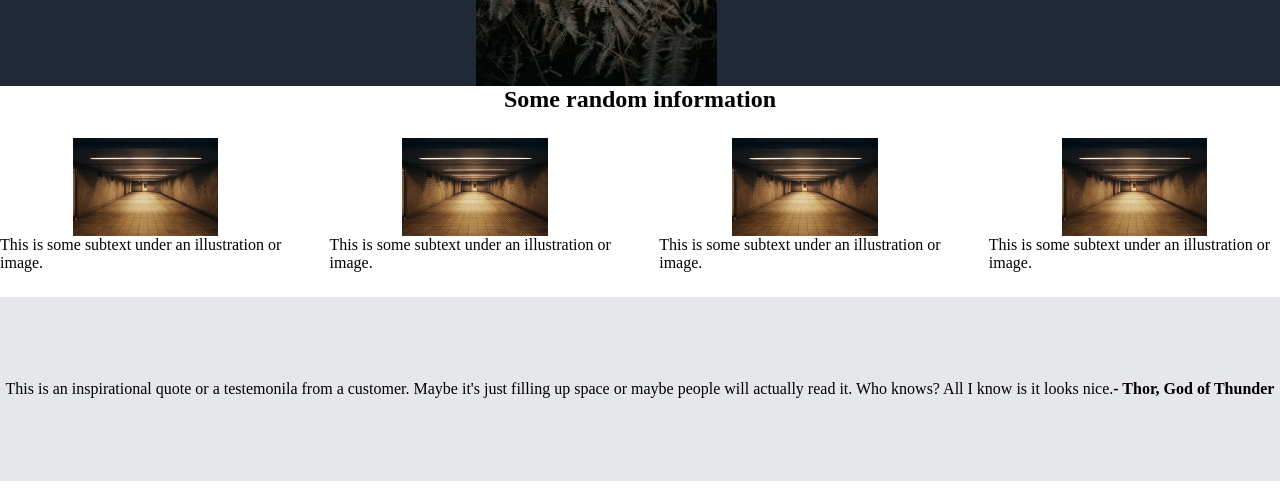
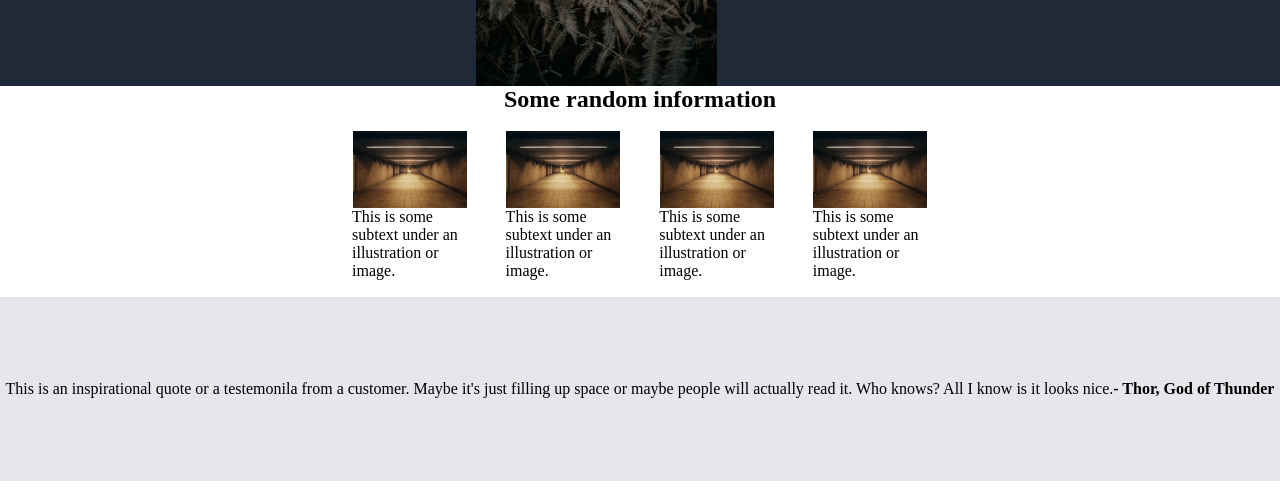
Before and after one commit to marcos96m/Landing-Page, a plain HTML site: page index.html in a window 1280 px wide. Shown: the part 303-800 px from the top of the page. Drawn offline with Linux system fonts and the light colour scheme.

Commit message:
landing page completed

```diff
--- a/style.css
+++ b/style.css
@@ -69,7 +69,7 @@ align-items: center;
 column-gap: 3vw;
 }
 .illustration-rows img {
-    max-width: 50%;
+    max-width: 99%;
     height: auto;
 }
 .illustration-1,.illustration-2,.illustration-3,.illustration-4{
@@ -77,6 +77,7 @@ column-gap: 3vw;
     flex-direction: column;
     justify-content: center;
     align-items: center;
+    width:9vw;
 }
 .body h2{
     display: flex;
```
